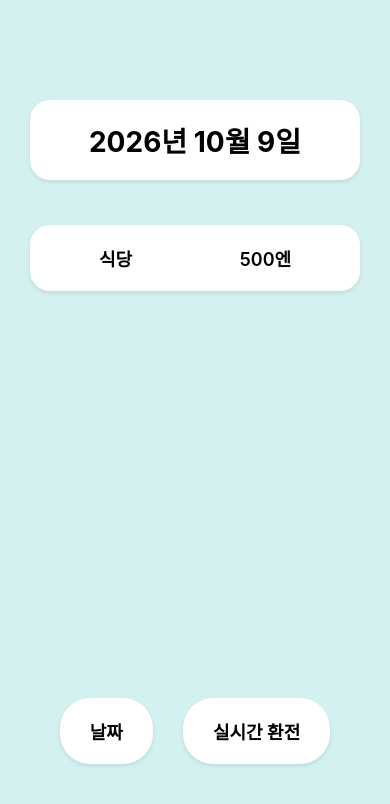
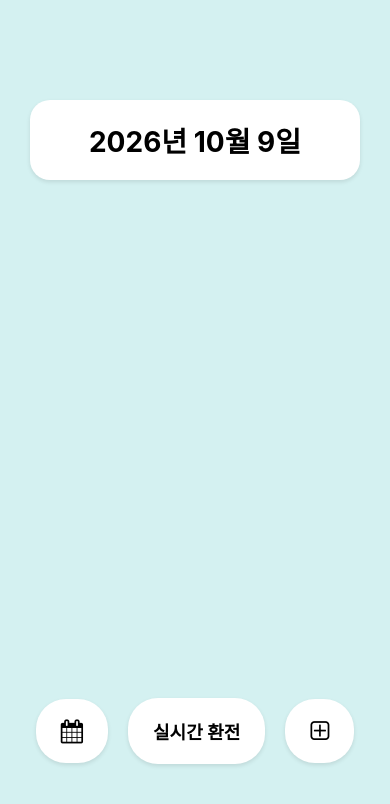
Before and after one commit to pyojhong/currencyCheck, a React Native app in the folder CurrencyCheck/: screen / in a window 390 px wide. Shown: the top 804 px of the page. Built offline with nearby package versions, Linux system fonts and the light colour scheme.

Commit message:
상태 저장 기능 반영, 리스트 추가 기능 반영. 해당 리스트 기능은 좀 더 이해가 필요할 듯 함. 스스로 만들기가 불가해서 레퍼런스 등 참고해서 만들었으나, 스스로 만들 레벨이 아님을 깨닫고 공부해볼 필요가 있다고 판단함.

```diff
--- a/CurrencyCheck/package.json
+++ b/CurrencyCheck/package.json
@@ -3,6 +3,7 @@
   "version": "1.0.0",
   "main": "index.js",
   "dependencies": {
+    "@expo/vector-icons": "^15.0.2",
     "expo": "~57.0.27",
     "expo-asset": "~57.0.19",
     "expo-font": "~57.0.4",
--- a/CurrencyCheck/src/HomeScreen.js
+++ b/CurrencyCheck/src/HomeScreen.js
@@ -1,29 +1,64 @@
-import {Text, View, StyleSheet } from 'react-native';
-import { ScrollView } from 'react-native';
+import {Text, View, StyleSheet, Pressable } from 'react-native';
+import { ScrollView, TextInput } from 'react-native';
+import {useState} from 'react';
+import FontAwesome from '@expo/vector-icons/FontAwesome';
+
 
 export default function HomeScreen() {
+    const [list, setList] = useState([]);
+
+    const updateItem = (id, field, text) => {
+        setList(prevList =>
+            prevList.map(item => item.id === id ? {...item, [field]: text} : item)
+        );
+    };
+
+    const addNewList = () => {
+        const newItem = {
+            id: Date.now(),
+            paid: '',
+            value: '',
+        };
+        setList([...list, newItem]);
+    };
     return (
         <View style={styles.container}>
             <View style={styles.titleView}>
                 <Text style={styles.title}>2026년 10월 9일</Text>
             </View>
             <ScrollView>
-                <View style={styles.bodyView}>
-                    <View>
-                        <Text style={styles.listText}>식당</Text>
+                {list.map((item) => (
+                    <View key={item.id} style={{flexDirection: 'column'}}>
+                        <View style={styles.bodyView}>
+                            <View style={{flex: 1, justifyContent: 'center', paddingLeft: 10,}}>
+                                <TextInput style={styles.listText} value={item.paid} onChangeText={(text) => updateItem(item.id, 'paid', text)} placeholder='사용처' keyboardType='default'></TextInput>
+                            </View>
+                            <View style={{flex: 0.8, justifyContent: 'flex-end', paddingLeft: 60,}}>
+                                <TextInput style={styles.listText} value={item.value} onChangeText={(text) => updateItem(item.id, 'value', text)} placeholder='금액 입력' keyboardType='number-pad'></TextInput>
+                            </View>
+                            <View style={{flex: 0.4, justifyContent: 'center', paddingLeft: 10,}}>
+                                <Text style={styles.listTextMoney}>엔</Text>
+                            </View>
+                        </View>
+                        <View>
+                            <View style={styles.changedMoneyView}>
+                                <Text style={styles.changeMoney}>환전가</Text>
+                                <Text style={styles.changeMoney}>금액</Text>
+                            </View>
+                        </View>
                     </View>
-                    <View>
-                        <Text style={styles.listText}>500엔</Text>
-                    </View>
-                </View>
+                ))}
             </ScrollView>
             <View style={styles.bottomButton}>
-                <View style={styles.buttonView}>
-                    <Text style={styles.button}>날짜</Text>
-                </View>
-                <View style={styles.buttonView}>
+                <Pressable style={({pressed}) => pressed ? ([styles.buttonView, {opacity : 0.5}]) : (styles.buttonView)}>
+                    <FontAwesome name="calendar" size={24} color="black" />
+                </Pressable>
+                <Pressable style={({pressed}) => pressed ? ([styles.buttonView, {opacity: 0.5}]) : (styles.buttonView)}>
                     <Text style={styles.button}>실시간 환전</Text>
-                </View>
+                </Pressable>
+                <Pressable onPress={addNewList} style={({pressed}) => pressed ? ([styles.buttonView, {opacity: 0.5}]) : (styles.buttonView)}>
+                    <FontAwesome name="plus-square-o" size={24} color="black" />
+                </Pressable>
             </View>
         </View>
     );
@@ -60,14 +95,36 @@ const styles = StyleSheet.create({
     },
     bodyView: {
         flexDirection: 'row',
-        marginHorizontal: 15,
         marginVertical: 10,
         backgroundColor: 'white',
         borderRadius: 20,
         paddingVertical: 20,
         paddingHorizontal: 15,
-        marginVertical: 15,
+        marginTop: 15,
         marginHorizontal: 30,
+        shadowColor: '#000',
+        shadowOffset: {
+            width: 0,
+            height: 2,
+        },
+        shadowOpacity: 0.1,
+        shadowRadius: 4,
+        elevation: 3,
+    },
+    listText: {
+        fontWeight: '600',
+        fontSize: 18,
+    },
+    listTextMoney: {
+        fontWeight: '500',
+        fontSize: 16,
+    },
+    changedMoneyView: {
+        flexDirection: 'row',
+        backgroundColor: '#f0edede1',
+        borderRadius: 20,
+        paddingVertical: 6,
+        marginHorizontal: 50,
         justifyContent: 'center',
         alignItems: 'center',
         shadowColor: '#000',
@@ -80,9 +137,10 @@ const styles = StyleSheet.create({
         elevation: 3,
         justifyContent: 'space-around',
     },
-    listText: {
+    changeMoney: {
         fontWeight: '600',
         fontSize: 18,
+        color: '#969595a8',
     },
     bottomButton: {
         flexDirection: 'row',
@@ -91,9 +149,9 @@ const styles = StyleSheet.create({
         marginBottom: 40,
     },
     buttonView: {
-        marginHorizontal: 15,
+        marginHorizontal: 10,
         marginVertical: 40,
-        paddingHorizontal: 30,
+        paddingHorizontal: 25,
         paddingVertical: 20,
         justifyContent: 'center',
         alignItems: 'center',
```
Also changed, not shown: 1 other file (tests, documents, lock files or other folders).
